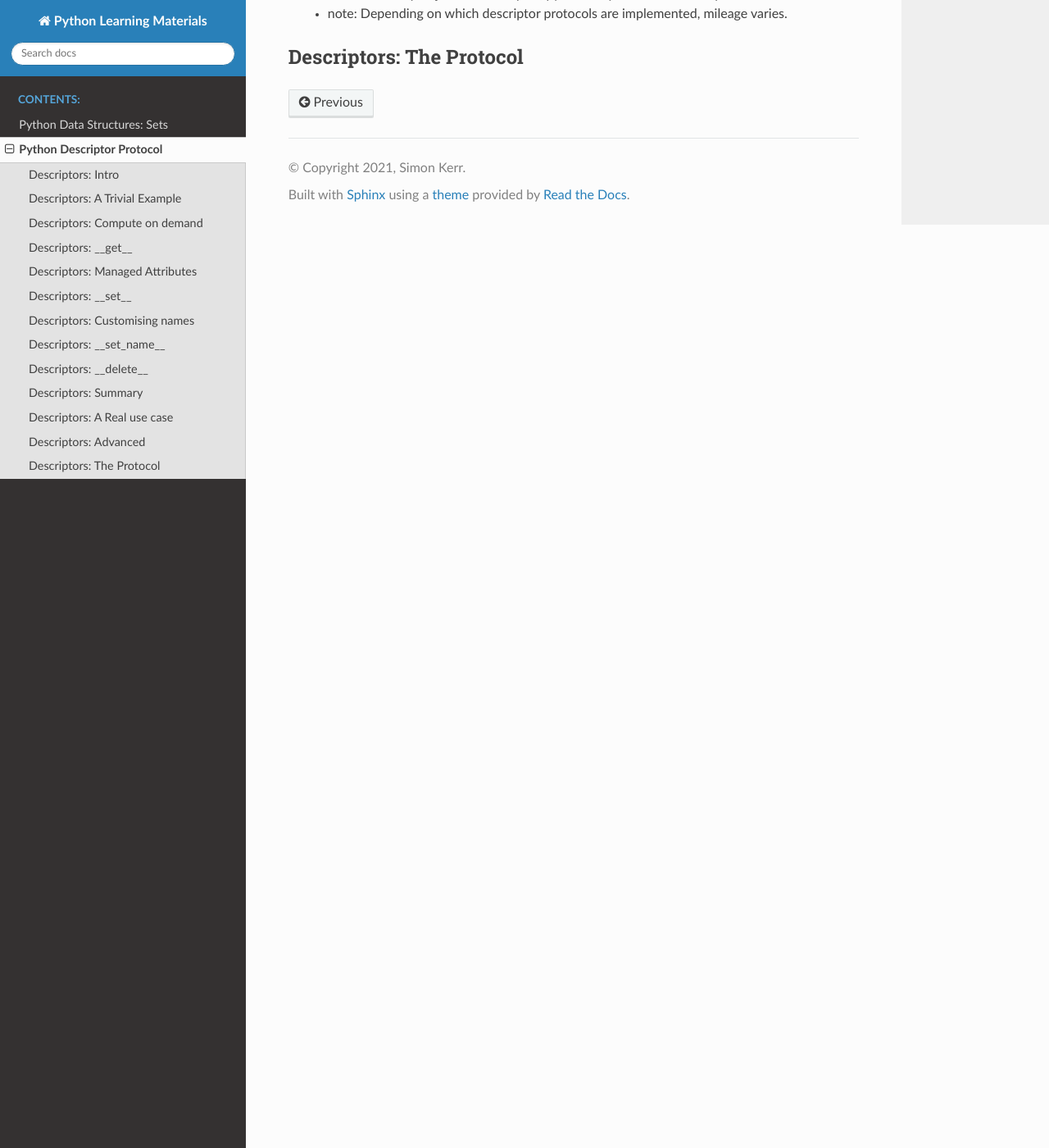
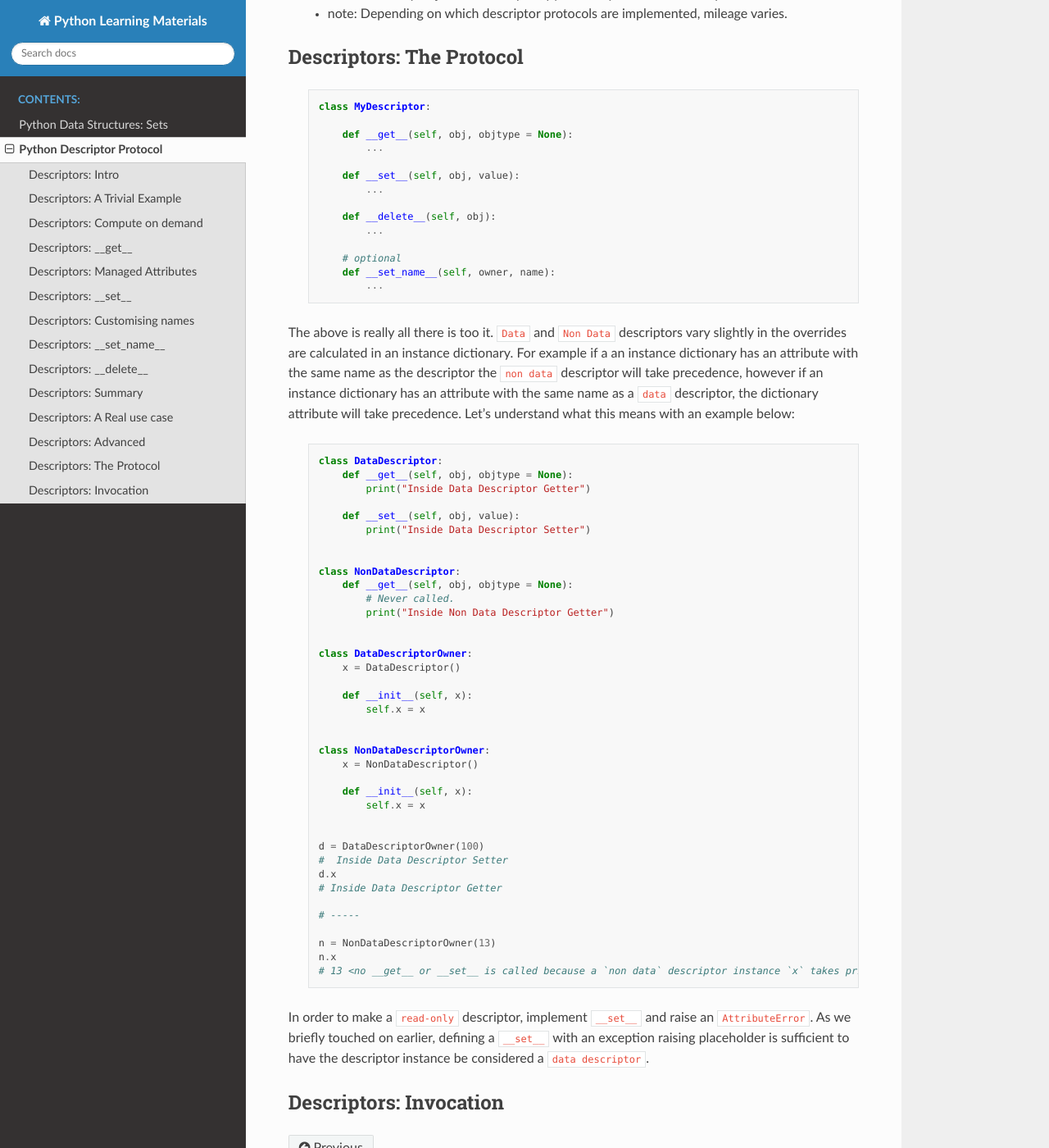
Before and after one commit to symonk/pydocs, a Sphinx documentation site: the page built from docs/source/descriptor_protocol.rst, in a window 1280 px wide and 1400 px high, scrolled down 9525 px. Shown: the whole window at 82% size. Built offline with Sphinx 7.4.7 and the Read the Docs theme 2.0.0, drawn with Linux system fonts in a browser that asks for light colours.

Commit message:
adding an advanced recap on the descriptor protocol and data vs non data descriptor info w/r/t instance dict lookups

```diff
--- a/docs/source/descriptor_protocol.rst
+++ b/docs/source/descriptor_protocol.rst
@@ -498,3 +498,76 @@ for example:
 
 Descriptors: The Protocol
 --------------------------
+
+    .. code-block:: python
+
+        class MyDescriptor:
+
+            def __get__(self, obj, objtype = None):
+                ...
+
+            def __set__(self, obj, value):
+                ...
+
+            def __delete__(self, obj):
+                ...
+
+            # optional
+            def __set_name__(self, owner, name):
+                ...
+
+The above is really all there is too it.  ``Data`` and ``Non Data`` descriptors vary
+slightly in the overrides are calculated in an instance dictionary.  For example if
+a an instance dictionary has an attribute with the same name as the descriptor the
+``non data`` descriptor will take precedence, however if an instance dictionary has an attribute
+with the same name as a ``data`` descriptor, the dictionary attribute will take precedence.
+Let's understand what this means with an example below:
+
+    .. code-block:: python
+
+        class DataDescriptor:
+            def __get__(self, obj, objtype = None):
+                print("Inside Data Descriptor Getter")
+
+            def __set__(self, obj, value):
+                print("Inside Data Descriptor Setter")
+
+
+        class NonDataDescriptor:
+            def __get__(self, obj, objtype = None):
+                # Never called.
+                print("Inside Non Data Descriptor Getter")
+
+
+        class DataDescriptorOwner:
+            x = DataDescriptor()
+
+            def __init__(self, x):
+                self.x = x
+
+
+        class NonDataDescriptorOwner:
+            x = NonDataDescriptor()
+
+            def __init__(self, x):
+                self.x = x
+
+
+        d = DataDescriptorOwner(100)
+        #  Inside Data Descriptor Setter
+        d.x
+        # Inside Data Descriptor Getter
+
+        # -----
+
+        n = NonDataDescriptorOwner(13)
+        n.x
+        # 13 <no __get__ or __set__ is called because a `non data` descriptor instance `x` takes priority.
+
+
+In order to make a ``read-only`` descriptor, implement ``__set__`` and raise an ``AttributeError``.  As we briefly
+touched on earlier, defining a ``__set__`` with an exception raising placeholder is sufficient to have the
+descriptor instance be considered a ``data descriptor``.
+
+Descriptors: Invocation
+------------------------
```
